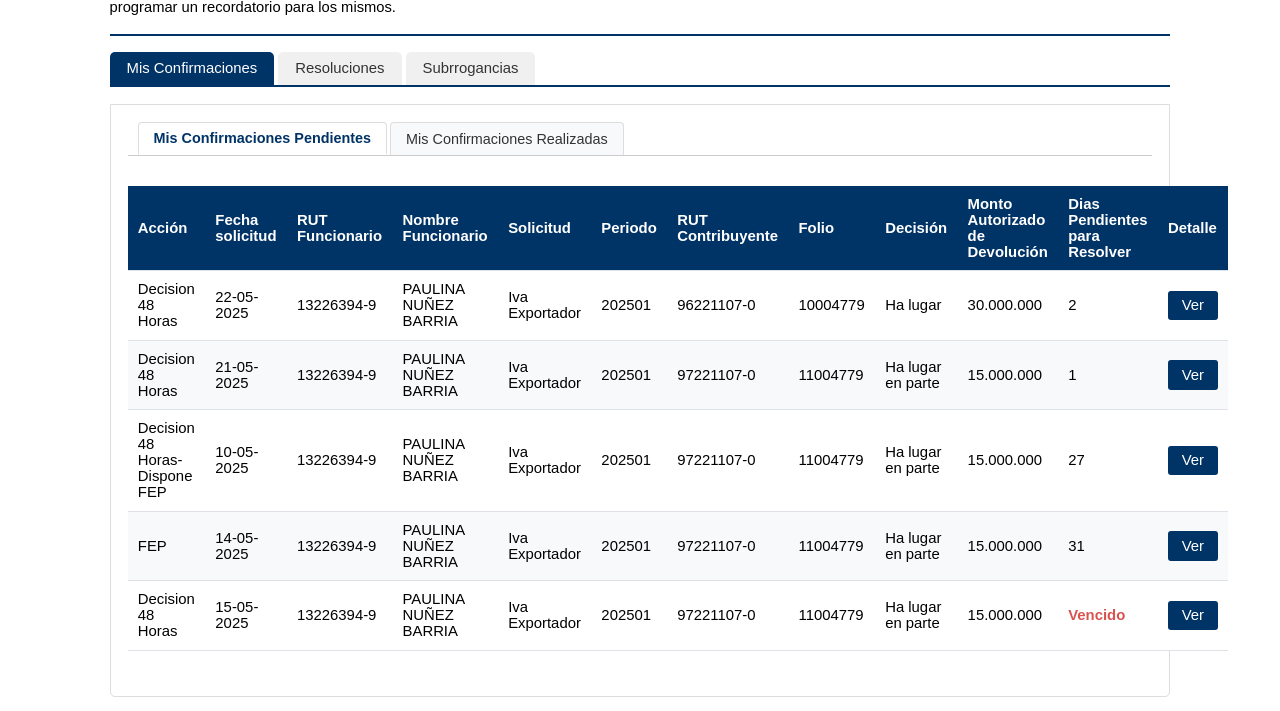
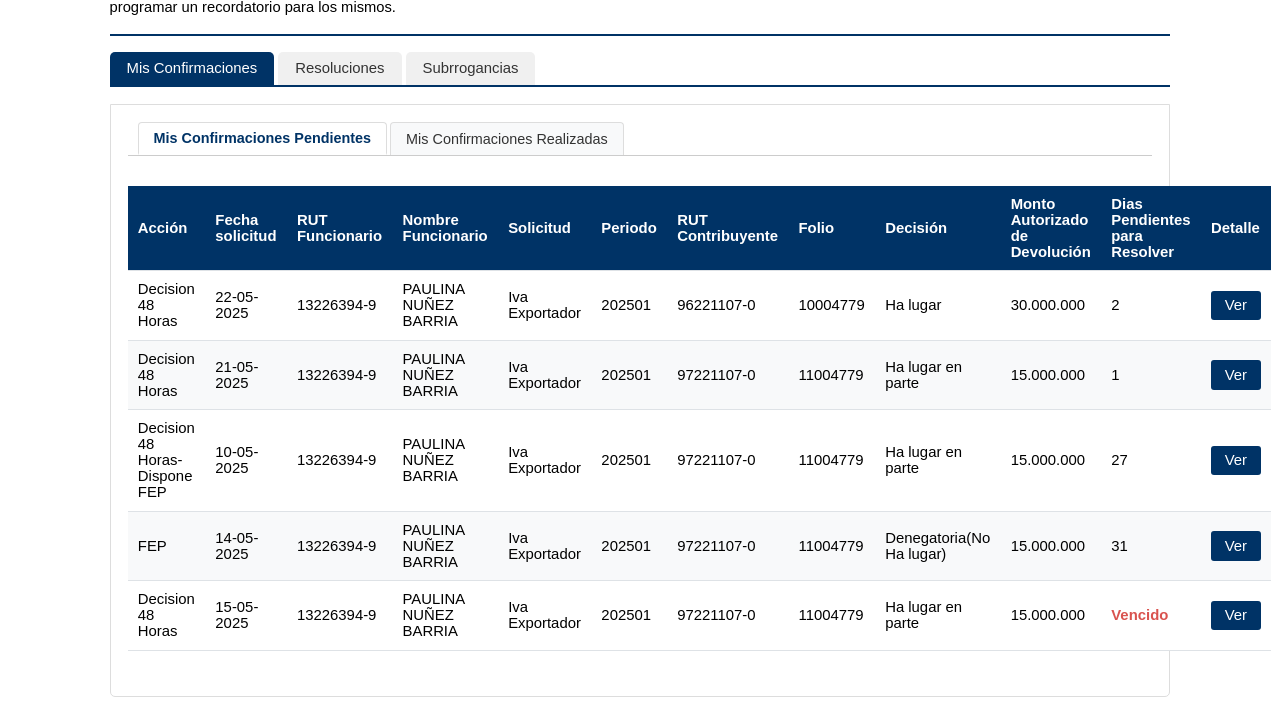
Before and after one commit to Snowk3/Agenda_DirJef, a plain HTML site: page index.html in a window 1280 px wide. Shown: the part 258-969 px from the top of the page. Drawn offline with Linux system fonts and the light colour scheme.

Commit message:
Update index.html

```diff
--- a/index.html
+++ b/index.html
@@ -117,7 +117,7 @@
                                 <td>202501</td>
                                 <td>97221107-0</td>
                                 <td>11004779</td>
-                                <td>Ha lugar en parte</td>
+                                <td>Denegatoria(No Ha lugar)</td>
                                 <td>15000000</td>
                                 <td>30</td>
                                 <td><button class="action-button">Ver</button></td>
```
